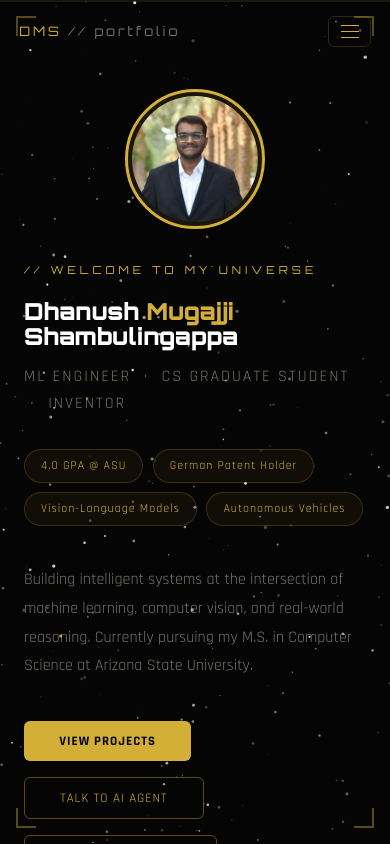
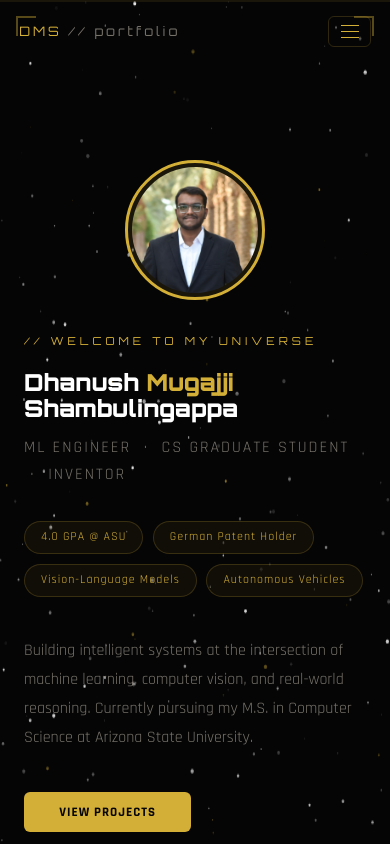
Before and after one commit to DhanushMugajjiShambulingappa/Dhanush-portfolio, a React (Create React App) app: page / in a window 390 px wide. Shown: the top 844 px of the page. Built offline with nearby package versions, Linux system fonts and the light colour scheme.

Commit message:
AI Update

```diff
--- a/src/components/Hero.jsx
+++ b/src/components/Hero.jsx
@@ -65,7 +65,7 @@ function Hero() {
   };
 
   return (
-    <div style={{ position: 'relative', height: '100vh', display: 'flex', alignItems: 'center', justifyContent: 'center', overflow: 'hidden' }}>
+    <div className="hero-wrapper" style={{ position: 'relative', height: '100vh', display: 'flex', alignItems: 'center', justifyContent: 'center', overflow: 'hidden' }}>
       <canvas ref={canvasRef} style={{ position: 'absolute', top: 0, left: 0, width: '100%', height: '100%', zIndex: 0 }} />
 
       <div style={{ position: 'absolute', top: '16px', left: '16px', width: '20px', height: '20px', borderTop: '2px solid var(--gold)', borderLeft: '2px solid var(--gold)', opacity: 0.4 }} />
--- a/src/index.css
+++ b/src/index.css
@@ -129,9 +129,10 @@ body {
 
   .hero-content {
     flex-direction: column !important;
-    padding: 8rem 1.5rem 2rem !important;
+    padding: 8rem 1.5rem 4rem !important;
     text-align: center !important;
     gap: 2rem !important;
+    justify-content: center !important;
   }
 
   .hero-photo {
@@ -139,4 +140,10 @@ body {
     height: 140px !important;
     margin-top: 2rem !important;
   }
+
+  .hero-wrapper {
+    height: auto !important;
+    min-height: 100vh !important;
+    padding-bottom: 3rem !important;
+  }
 }
```
